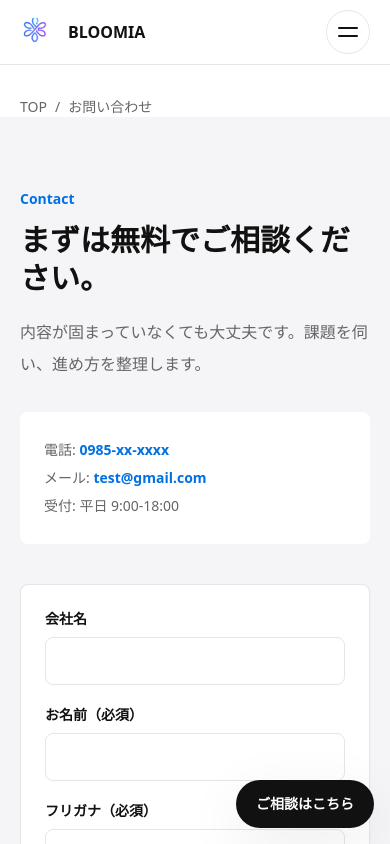
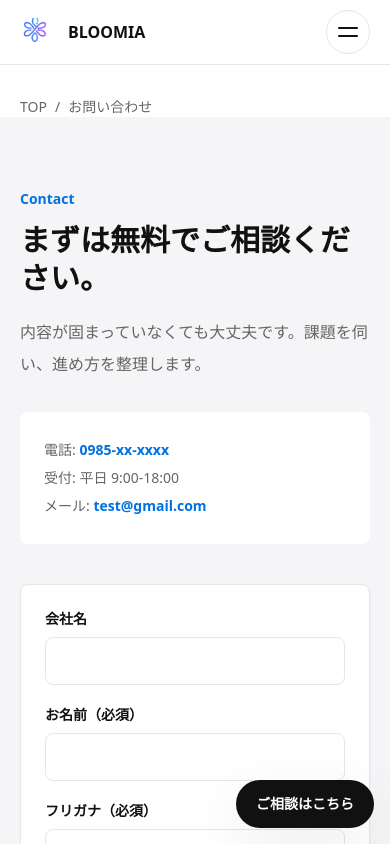
Before and after one commit to iwamitsuco/officialSite, a Next.js app: page /contact in a window 390 px wide. Shown: the top 844 px of the page. Built offline with nearby package versions, Linux system fonts and the light colour scheme.

Commit message:
Move contact reception hours below phone

```diff
--- a/app/contact/page.tsx
+++ b/app/contact/page.tsx
@@ -20,8 +20,8 @@ export default function ContactPage() {
             <SectionTitle label="Contact" title="まずは無料でご相談ください。" description="内容が固まっていなくても大丈夫です。課題を伺い、進め方を整理します。" />
             <div className="mt-8 rounded-lg bg-white p-6 text-sm leading-7 text-apple-sub">
               <p>電話: <a className="font-semibold text-apple-blue" href={siteConfig.telLink}>{siteConfig.tel}</a></p>
+              <p>受付: {siteConfig.businessHours}</p>
               <p>メール: <a className="font-semibold text-apple-blue" href={siteConfig.emailLink}>{siteConfig.email}</a></p>
-              <p>受付: {siteConfig.businessHours}</p>
             </div>
           </div>
           <ContactForm />
```
